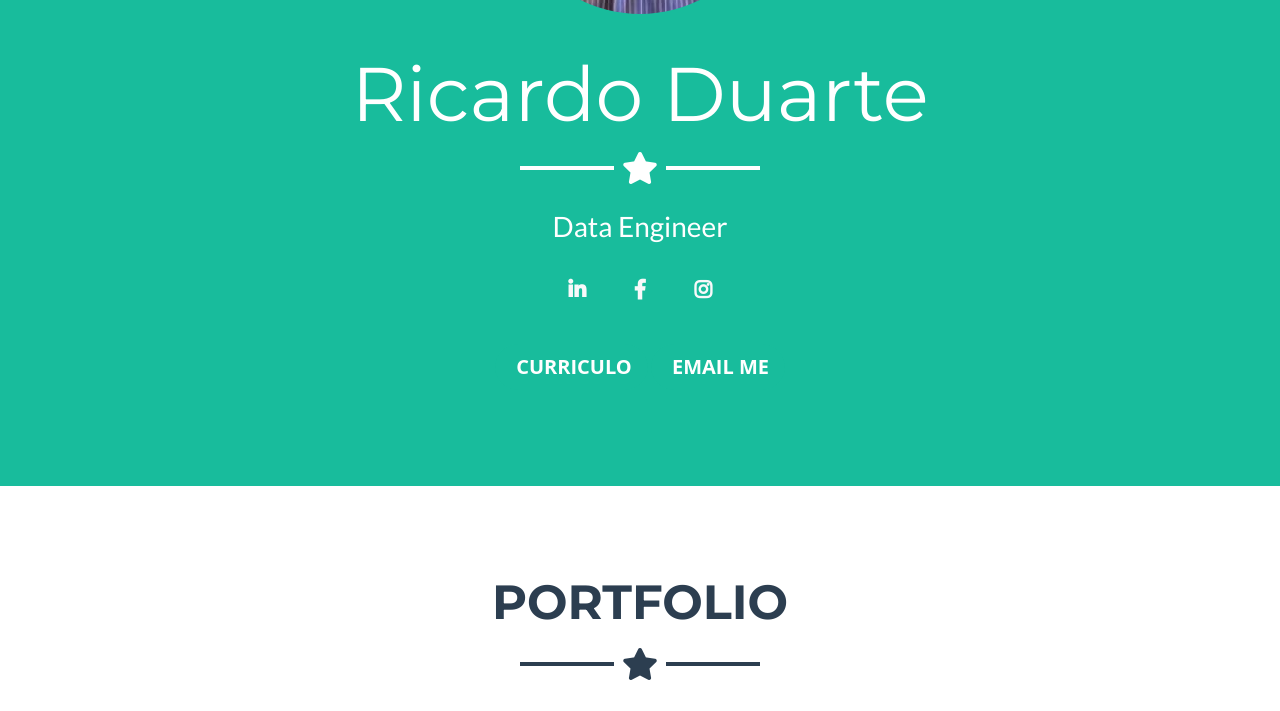
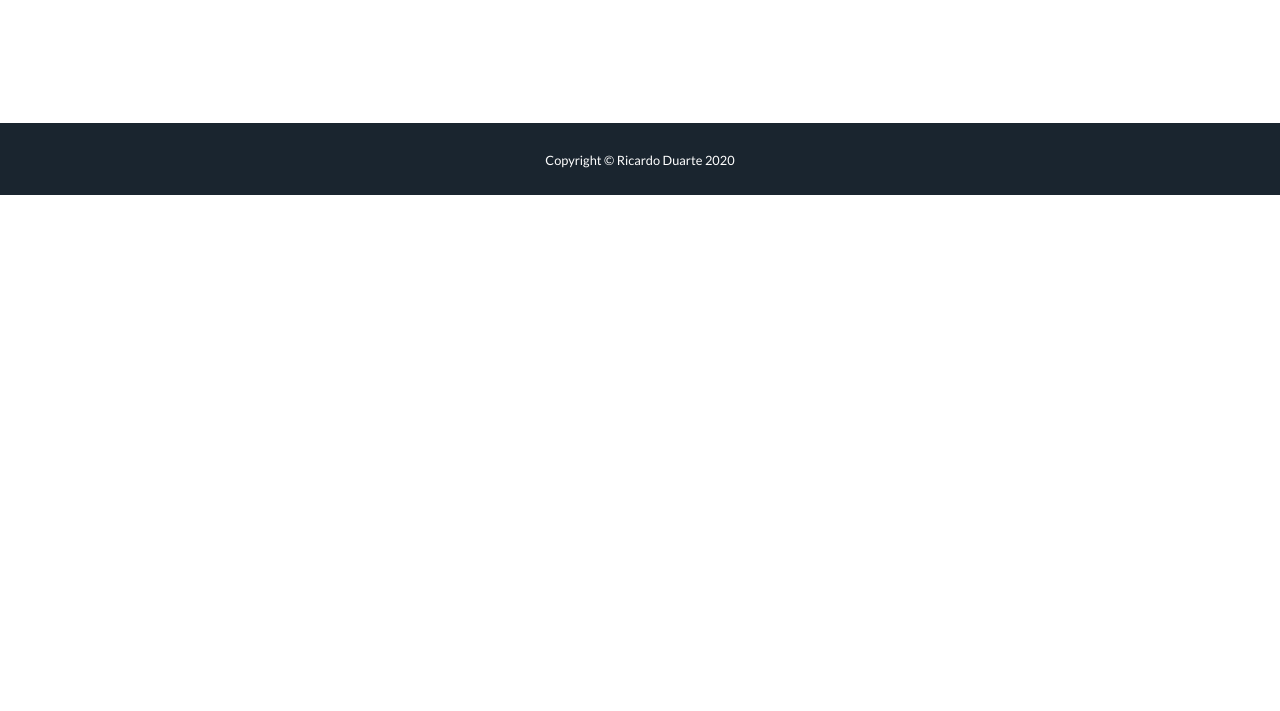
Before and after one commit to mentttobe15/personalSite, a plain HTML site: page index.html in a window 1280 px wide. Shown: the part 655-1366 px from the top of the page. After the commit the page ends 850 px from the top, so only its background shows below. Drawn offline with Linux system fonts and the light colour scheme.

Commit message:
Add files via upload

```diff
--- a/index.html
+++ b/index.html
@@ -7,8 +7,9 @@
   <meta name="viewport" content="width=device-width, initial-scale=1, shrink-to-fit=no">
   <meta name="description" content="">
   <meta name="author" content="">
-
-  <title>Ricardo Duarte</title>
+<!-- Favicon -->
+<link rel="shortcut icon" href="img/portfolio/Imagens/logo.png">
+  <title>Ricardo Duarte Portfolio</title>
 
   <!-- Bootstrap core CSS -->
   <link href="vendor/bootstrap/css/bootstrap.min.css" rel="stylesheet">
@@ -24,21 +25,22 @@
   <!-- Custom styles for this template -->
   <link href="css/freelancer.min.css" rel="stylesheet">
 
+
 </head>
 
 <body id="page-top">
 
   <!-- Navigation -->
   <nav class="navbar navbar-expand-lg bg-secondary fixed-top text-uppercase" id="mainNav">
-    <div class="container">
-      <a class="navbar-brand js-scroll-trigger" href="#page-top">Ricardo Duarte</a>
+    <!-- <div class="container">
+     <a class="navbar-brand js-scroll-trigger" href="#page-top">Ricardo Duarte</a>
       <button class="navbar-toggler navbar-toggler-right bg-secondary text-white rounded" type="button" data-toggle="collapse" data-target="#navbarResponsive" aria-controls="navbarResponsive" aria-expanded="false" aria-label="Toggle navigation">
         <span style="font-size: 2em;">
             <i class="fas fa-bars"></i>
           </span>
       </button>
       <div class="collapse navbar-collapse" id="navbarResponsive">
-        <ul class="navbar-nav ml-auto">
+       <ul class="navbar-nav ml-auto">
             <li class="nav-item mx-0 mx-lg-1">
                 <a class="nav-link py-3 px-0 px-lg-3 rounded js-scroll-trigger" href="#contact">Contact</a>
               </li>
@@ -47,57 +49,11 @@
           </li>
         </ul>
       </div>
-    </div>
+    </div>-->
   </nav>
 
     <!-- Header -->
-    <header class="masthead bg-primary text-white text-center ">
-      <div class="container">
-        <img class="img-fluid mb-5 d-block mx-auto rounded-circle avatar" src="img/portfolio/Ricardo.jpg" alt="My avatar">
-        <h1 class="font-weight-light mb-0" id="contact">Ricardo Duarte</h1>
-        <hr class="star-light">
-        <h2 class="font-weight-light mb-0">Data Engineer</h2>
-        <br/>
-      <!--  <h6 class="text-center font-weight-light mb-0">Contact Me</h6> -->
-       <div class="row">
-        <div class="col"></div>
-          <div class="col-md-4 mb-5 mb-lg-0">
-            <ul class="list-inline mb-0">
-              <li class="list-inline-item">
-                <a class="btn btn-outline-light btn-social text-center rounded-circle" href="https://www.linkedin.com/in/ricardo-duarte-4815411a4/" rel="noopener noreferrer" target="_blank">
-                  <i class="fab fa-fw fa-linkedin-in"></i>
-              </a>
-              </li>
-              <li class="list-inline-item">
-                <a class="btn btn-outline-light btn-social text-center rounded-circle" href="https://www.facebook.com/people/Ricardo-Duarte/100003250339801" rel="noopener noreferrer" target="_blank">
-                  <i class="fab fa-fw fa-facebook-f"></i>
-                </a>
-              </li>
-              <li class="list-inline-item">
-                <a class="btn btn-outline-light btn-social text-center rounded-circle" href="https://www.instagram.com/r_duarte96/" rel="noopener noreferrer" target="_blank">
-                  <i class="fab fa-fw fa-instagram"></i>
-                </a>
-              </li>
-            </ul>
-            </div><br>
-          <div class="col">
 
-          </div>
-        </div>
-        <br>
-        <div class="list-inline-item">
-            <a class="btn btn-primary btn-lg rounded-pill" href="./file/CV - Ricardo Duarte.pdf" rel="noopener noreferrer" target="_blank">
-              <i class="fa fa-close"></i>
-             Curriculo</a>
-
-                <div class="list-inline-item">
-                  <a class="btn btn-primary btn-lg rounded-pill " href="mailto:duarte_96@outlook.com" rel="noopener noreferrer" target="_blank">
-                  <i class="fa fa-close"></i>
-                  Email Me</a>
-                  </div>
-              </div>
-      </div>
-    </header>
 
 <!-- Portfolio Grid Section -->
 
@@ -154,11 +110,11 @@
       </section>
 
     <!-- Scroll to Top Button (Only visible on small and extra-small screen sizes) -->
-  <div class="scroll-to-top d-lg-none position-fixed ">
-    <a class="js-scroll-trigger d-block text-center text-white rounded" href="#page-top">
+ <!--  <div class="scroll-to-top d-lg-none position-fixed ">
+   <a class="js-scroll-trigger d-block text-center text-white rounded" href="#page-top">
       <i class="fa fa-chevron-up"></i>
     </a>
-  </div>
+  </div>-->
 
   <!-- Portfolio Modal 1 -->
   <div class="portfolio-modal mfp-hide" id="portfolio-modal-1">
```
